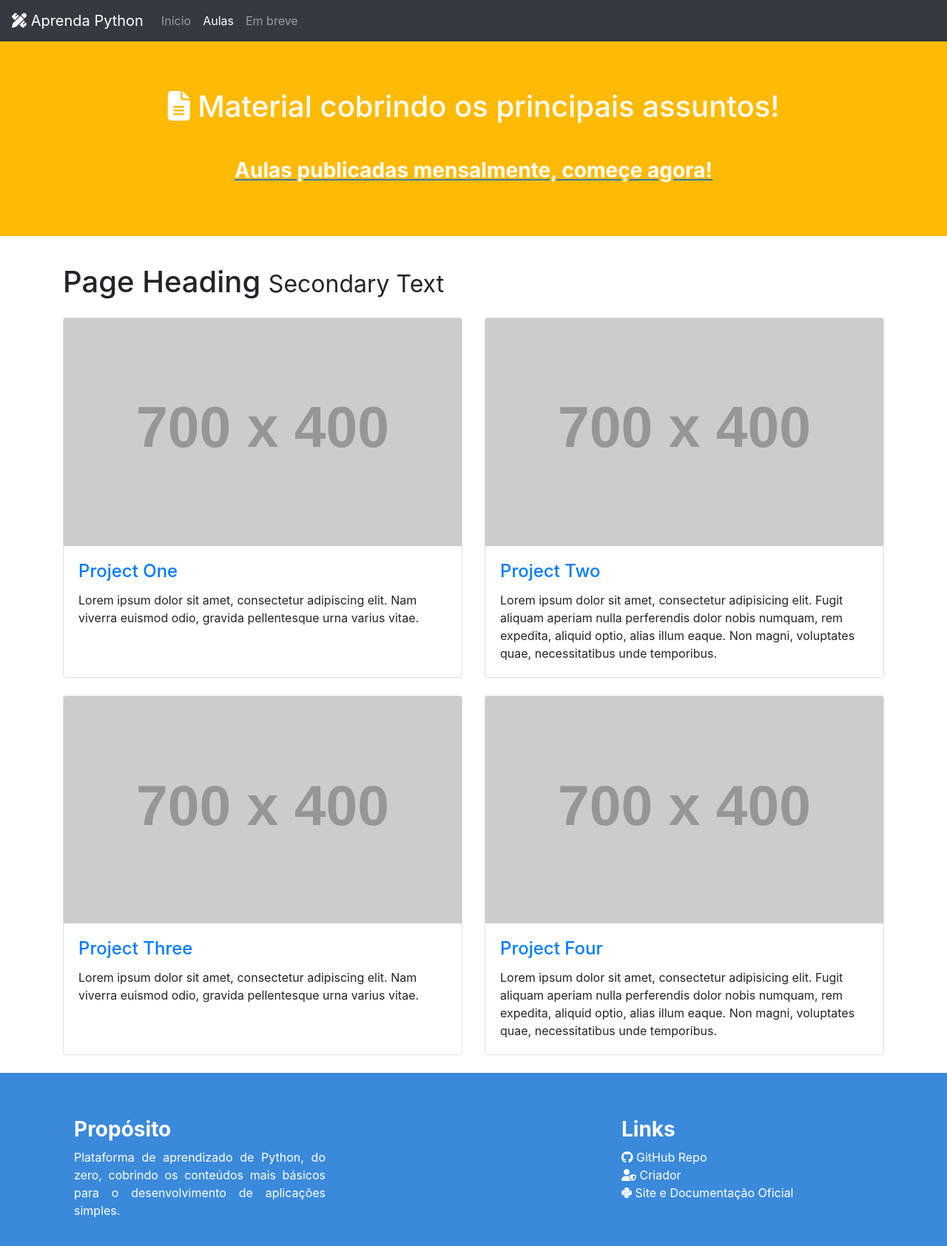
After one commit to PzanettiD/Aprenda-Python, a Flask app: page /Aulas in a window 1280 px wide. The commit adds this page. Shown: the whole page at 74% size. Run offline with Flask 2, Linux system fonts and the light colour scheme; grey boxes labelled with a size stand in for pictures from a placeholder-image service; some libraries are stand-ins or nearby versions.

Commit message:
adding nav and another page for classes

```diff
--- a/main.py
+++ b/main.py
@@ -4,8 +4,13 @@ app = Flask(__name__)
 
 @app.route("/")
 def homepage():
-    return render_template("homepage.html")
+    addr = "Início"
+    return render_template("homepage.html", addr = addr)
 
+
+@app.route("/Aulas")
+def Aulas():
+    return render_template('aulas.html')
 
 if __name__ == '__main__':
     app.run(host='127.0.0.1', port=8080, debug=True)
--- a/static/style.css
+++ b/static/style.css
@@ -13,8 +13,8 @@ body{
     background-color: #3f789b;
     color: #fff;
     text-align: center;
-    padding-top: 7%;
-    padding-bottom: 7%;
+    padding-top: 5%;
+    padding-bottom: 5%;
 }
 
 .destaque-sub{
--- /dev/null
+++ b/templates/aulas.html
@@ -0,0 +1,138 @@
+<!DOCTYPE html>
+<html>
+    <head>
+		<link rel="stylesheet" type="text/css" href="{{ url_for('static',filename='style.css') }}">
+		<meta charset="utf-8">
+		<meta name="viewport" content="width=device-width, initial-scale=1, shrink-to-fit=no">
+		<link rel="stylesheet" href="https://maxcdn.bootstrapcdn.com/bootstrap/4.0.0/css/bootstrap.min.css" integrity="sha384-Gn5384xqQ1aoWXA+058RXPxPg6fy4IWvTNh0E263XmFcJlSAwiGgFAW/dAiS6JXm" crossorigin="anonymous">
+		<script src="https://kit.fontawesome.com/4d9879b1f3.js"></script>
+		<link href="https://fonts.googleapis.com/css?family=Ubuntu+Mono&display=swap" rel="stylesheet">
+        <script src="https://code.jquery.com/jquery-3.3.1.slim.min.js" integrity="sha384-q8i/X+965DzO0rT7abK41JStQIAqVgRVzpbzo5smXKp4YfRvH+8abtTE1Pi6jizo" crossorigin="anonymous"></script>
+		<script src="https://cdnjs.cloudflare.com/ajax/libs/popper.js/1.14.7/umd/popper.min.js" integrity="sha384-UO2eT0CpHqdSJQ6hJty5KVphtPhzWj9WO1clHTMGa3JDZwrnQq4sF86dIHNDz0W1" crossorigin="anonymous"></script>
+		<script src="https://stackpath.bootstrapcdn.com/bootstrap/4.3.1/js/bootstrap.min.js" integrity="sha384-JjSmVgyd0p3pXB1rRibZUAYoIIy6OrQ6VrjIEaFf/nJGzIxFDsf4x0xIM+B07jRM" crossorigin="anonymous"></script>
+        <title>Python do Zero!</title>
+    </head>
+    <body>
+    <nav class="navbar navbar-expand-lg navbar-dark bg-dark">
+            <a class="navbar-brand" href="#">
+                <i class="fas fa-pencil-ruler"></i>
+                Aprenda Python
+            </a>
+            <button class="navbar-toggler" type="button" data-toggle="collapse" data-target="#navbarSupportedContent" aria-controls="navbarSupportedContent" aria-expanded="false" aria-label="Toggle navigation">
+                <span class="navbar-toggler-icon"></span>
+            </button>
+            <div class="collapse navbar-collapse" id="navbarSupportedContent">
+                <ul class="navbar-nav mr-auto">
+                    <li class="nav-item">
+                        <a class="nav-link rodape_a" href="{{url_for('homepage')}}">Início<span class="sr-only">(current)</span></a>
+                    </li>
+                    <li class="nav-item active">
+                        <a class="nav-link rodape_a" href="{{url_for('Aulas')}}">Aulas</a>
+                    </li>
+                    <li class="nav-item">
+                        <a class="nav-link rodape_a" href="#">Em breve</a>
+                    </li>
+                </ul>
+            </div>
+        </nav>
+		<section class="destaque container-fluid" style="background-color: #ffba05;">
+			<div>
+				<h1>
+                    <i class="fas fa-file-alt"></i>
+					Material cobrindo os principais assuntos!
+				</h1>
+			</div>
+			<div class="destaque-sub">
+				<h3 style="text-decoration: underline #3f789b;">
+					Aulas publicadas mensalmente, começe agora!
+				</h3>
+			</div>
+		</section>
+
+		<section class="container" style="margin-top: 3%;">
+			<h1 class="my-4">Page Heading
+				<small>Secondary Text</small>
+			</h1>
+			<div class="row">
+				<div class="col-lg-6 mb-4">
+					<div class="card h-100">
+						<a href="#"><img class="card-img-top" src="http://placehold.it/700x400" alt=""></a>
+						<div class="card-body">
+							<h4 class="card-title">
+							<a href="#">Project One</a>
+							</h4>
+							<p class="card-text">Lorem ipsum dolor sit amet, consectetur adipiscing elit. Nam viverra euismod odio, gravida pellentesque urna varius vitae.</p>
+						</div>
+					</div>
+				</div>
+				<div class="col-lg-6 mb-4">
+					<div class="card h-100">
+						<a href="#"><img class="card-img-top" src="http://placehold.it/700x400" alt=""></a>
+						<div class="card-body">
+							<h4 class="card-title">
+							<a href="#">Project Two</a>
+							</h4>
+							<p class="card-text">Lorem ipsum dolor sit amet, consectetur adipisicing elit. Fugit aliquam aperiam nulla perferendis dolor nobis numquam, rem expedita, aliquid optio, alias illum eaque. Non magni, voluptates quae, necessitatibus unde temporibus.</p>
+						</div>
+					</div>
+				</div>
+				<div class="col-lg-6 mb-4">
+					<div class="card h-100">
+						<a href="#"><img class="card-img-top" src="http://placehold.it/700x400" alt=""></a>
+						<div class="card-body">
+							<h4 class="card-title">
+							<a href="#">Project Three</a>
+							</h4>
+							<p class="card-text">Lorem ipsum dolor sit amet, consectetur adipiscing elit. Nam viverra euismod odio, gravida pellentesque urna varius vitae.</p>
+						</div>
+					</div>
+				</div>
+				<div class="col-lg-6 mb-4">
+					<div class="card h-100">
+					<a href="#"><img class="card-img-top" src="http://placehold.it/700x400" alt=""></a>
+					<div class="card-body">
+						<h4 class="card-title">
+						<a href="#">Project Four</a>
+						</h4>
+						<p class="card-text">Lorem ipsum dolor sit amet, consectetur adipisicing elit. Fugit aliquam aperiam nulla perferendis dolor nobis numquam, rem expedita, aliquid optio, alias illum eaque. Non magni, voluptates quae, necessitatibus unde temporibus.</p>
+					</div>
+				</div>
+			</div>
+		</section>
+		<footer>
+			<div id="rodape" class="container">
+				<div class="Row">
+					<div class="col-12 col-md-6 col-lg-4">
+						<h3 class="h3"> Propósito </h3>
+						<p class="ptext">
+							Plataforma de aprendizado de Python, do zero, cobrindo os conteúdos mais básicos para o desenvolvimento de aplicações simples.
+						</p>
+					</div>
+					<div class="col-12 col-md-4 offset-md-2 col-lg-4 offset-lg-4">
+						<h3 class="h3"> Links </h3>
+						<ul class="rodape_ul">
+							<li class="rodape_li">
+								<a class="rodape_a" href="https://github.com/PzanettiD/Aprenda-Python">
+									<i class="fab fa-github"></i>
+									GitHub Repo
+								</a>
+							</li>
+							<li class="rodape_li">
+								<a class="rodape_a" href="https://github.com/PzanettiD">
+									<i class="fas fa-user-shield"></i>
+									Criador
+								</a>
+							</li>
+							<li class="rodape_li">
+								<a class="rodape_a" href="https://python.org.br">
+									<i class="fab fa-python"></i>
+									Site e Documentação Oficial
+								</a>
+							</li>
+						</ul>
+					</div>
+				</div>
+			</div>
+		</footer>
+    </body>
+</html>
```
Also changed, not shown: templates/homepage.html (+29 -14 lines), static/imgs/aula_1.jpg (added).
